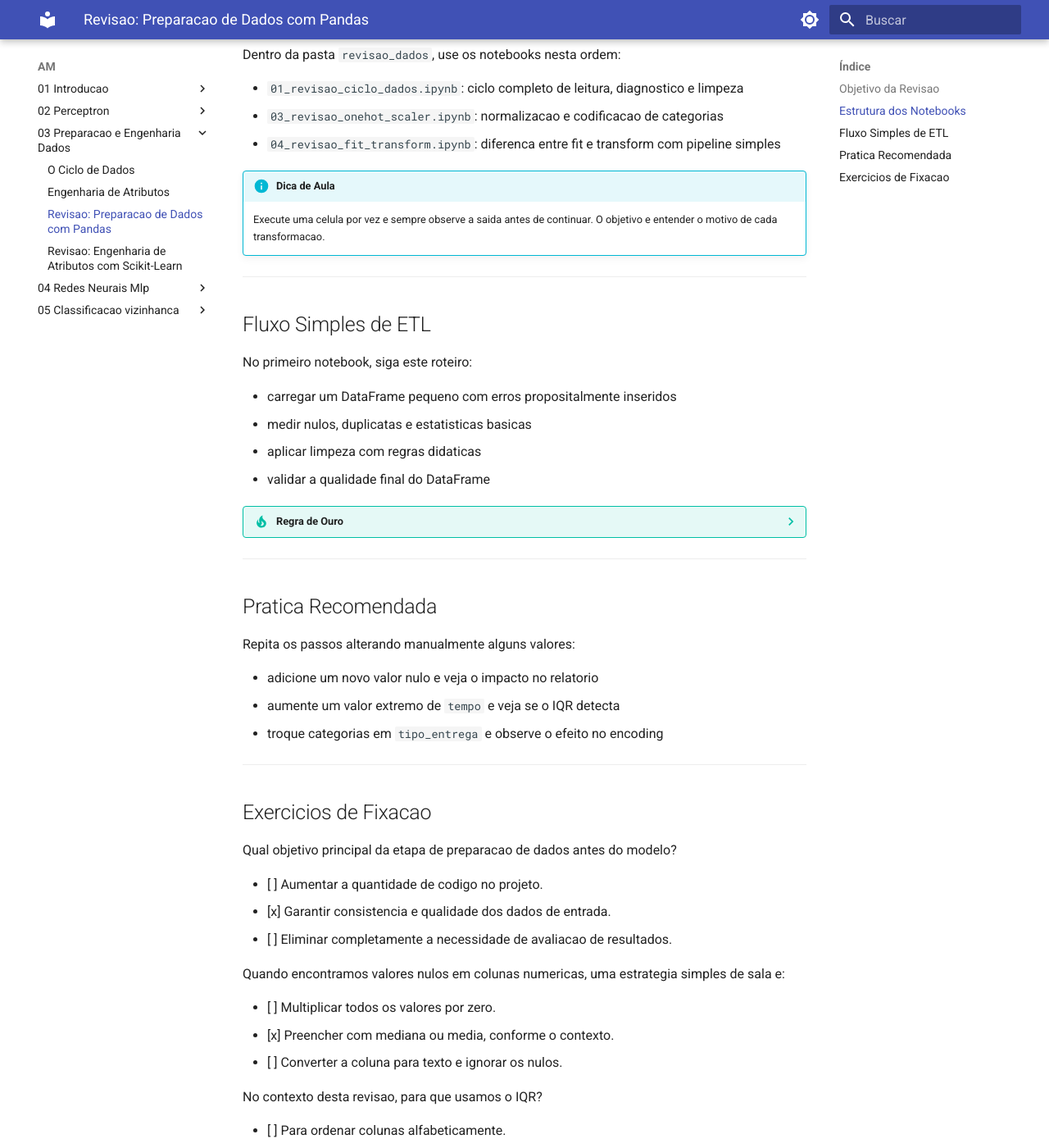
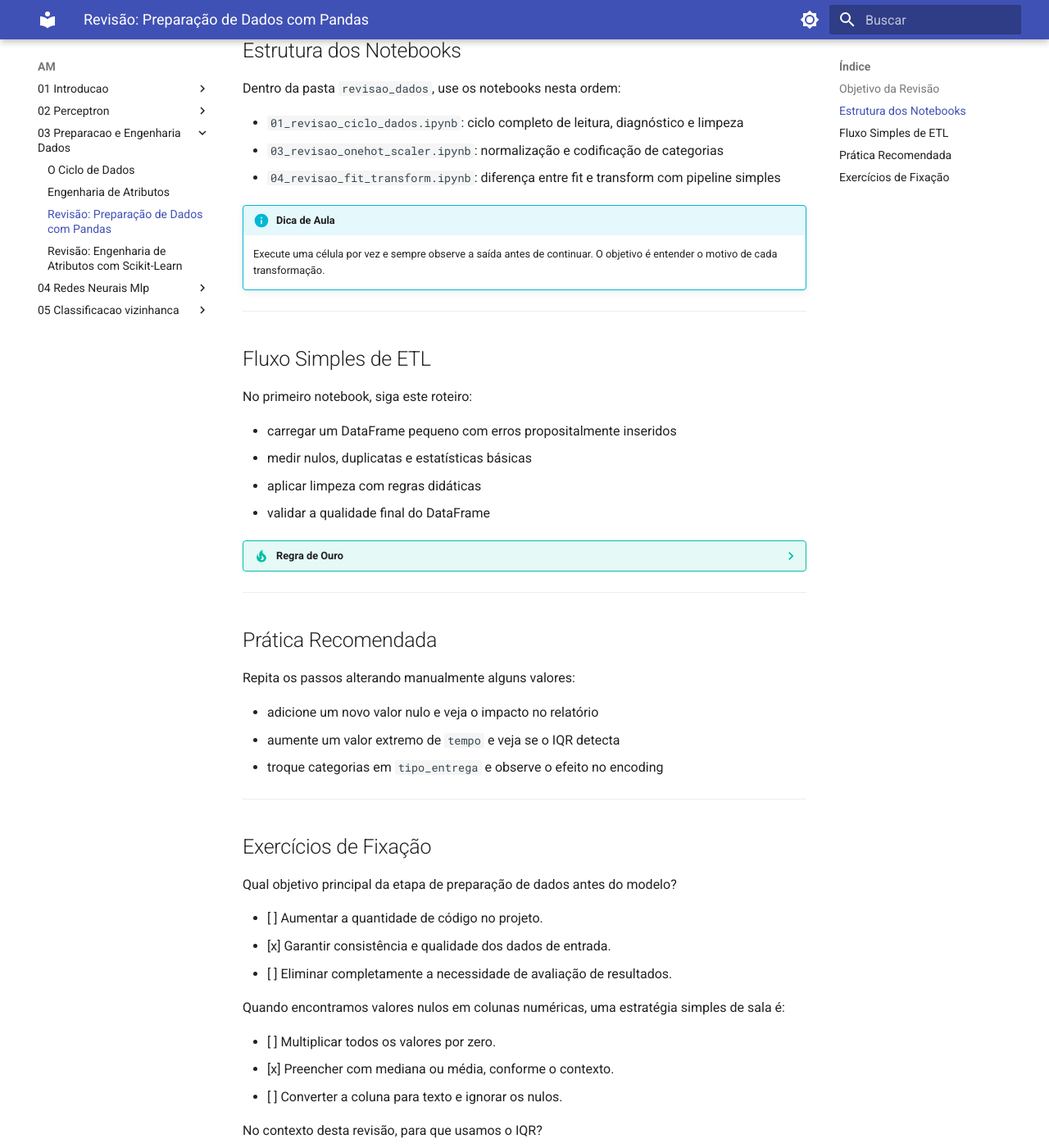
Before and after one commit to i-davies/Conteudo-Fatec-2026-1, an MkDocs documentation site: the page built from docs/AM/03_Preparacao_e_Engenharia_Dados/03_Revisao_Pandas.md, in a window 1280 px wide and 1400 px high, scrolled down 667 px. Shown: the whole window at 82% size. Built offline with MkDocs 1.6.1 and Material for MkDocs 9.7.7, drawn with Linux system fonts in a browser that asks for light colours; some of the changed text lies outside the part shown.

Commit message:
docs: ajustes gerais de comentários e acentos
Co-authored-by: Copilot <copilot@github.com>

```diff
--- a/docs/AM/03_Preparacao_e_Engenharia_Dados/03_Revisao_Pandas.md
+++ b/docs/AM/03_Preparacao_e_Engenharia_Dados/03_Revisao_Pandas.md
@@ -1,13 +1,15 @@
-# Revisao: Preparacao de Dados com Pandas
+# Revisão: Preparação de Dados com Pandas
 
-Esta revisao isola os conceitos da etapa de ETL em uma sequencia de notebooks pequenos.
-A ideia aqui e praticar com exemplos simples e diretos, sem sobrecarga de codigo.
+Esta revisão isola os conceitos da etapa de ETL em uma sequência de notebooks pequenos.
+A ideia aqui é praticar com exemplos simples e diretos, sem sobrecarga de código.
+>
+> Projeto utilizado: [Revisão](https://github.com/i-davies/revisao_perceptron).
 
 ---
 
-## Objetivo da Revisao
+## Objetivo da Revisão
 
-Ao final da trilha, voce deve conseguir:
+Ao final da trilha, você deve conseguir:
 
 - identificar dados faltantes e duplicados
 - tratar nulos com regras simples
@@ -20,13 +22,13 @@ Ao final da trilha, voce deve conseguir:
 
 Dentro da pasta `revisao_dados`, use os notebooks nesta ordem:
 
-- `01_revisao_ciclo_dados.ipynb`: ciclo completo de leitura, diagnostico e limpeza
-- `03_revisao_onehot_scaler.ipynb`: normalizacao e codificacao de categorias
-- `04_revisao_fit_transform.ipynb`: diferenca entre fit e transform com pipeline simples
+- `01_revisao_ciclo_dados.ipynb`: ciclo completo de leitura, diagnóstico e limpeza
+- `03_revisao_onehot_scaler.ipynb`: normalização e codificação de categorias
+- `04_revisao_fit_transform.ipynb`: diferença entre fit e transform com pipeline simples
 
 !!! info "Dica de Aula"
-    Execute uma celula por vez e sempre observe a saida antes de continuar.
-    O objetivo e entender o motivo de cada transformacao.
+    Execute uma célula por vez e sempre observe a saída antes de continuar.
+    O objetivo é entender o motivo de cada transformação.
 
 ---
 
@@ -35,8 +37,8 @@ Dentro da pasta `revisao_dados`, use os notebooks nesta ordem:
 No primeiro notebook, siga este roteiro:
 
 - carregar um DataFrame pequeno com erros propositalmente inseridos
-- medir nulos, duplicatas e estatisticas basicas
-- aplicar limpeza com regras didaticas
+- medir nulos, duplicatas e estatísticas básicas
+- aplicar limpeza com regras didáticas
 - validar a qualidade final do DataFrame
 
 ??? tip "Regra de Ouro"
@@ -44,36 +46,36 @@ No primeiro notebook, siga este roteiro:
 
 ---
 
-## Pratica Recomendada
+## Prática Recomendada
 
 Repita os passos alterando manualmente alguns valores:
 
-- adicione um novo valor nulo e veja o impacto no relatorio
+- adicione um novo valor nulo e veja o impacto no relatório
 - aumente um valor extremo de `tempo` e veja se o IQR detecta
 - troque categorias em `tipo_entrega` e observe o efeito no encoding
 
 ---
 
-## Exercicios de Fixacao
+## Exercícios de Fixação
 
 <quiz>
-Qual objetivo principal da etapa de preparacao de dados antes do modelo?
+Qual objetivo principal da etapa de preparação de dados antes do modelo?
 
-* [ ] Aumentar a quantidade de codigo no projeto.
-* [x] Garantir consistencia e qualidade dos dados de entrada.
-* [ ] Eliminar completamente a necessidade de avaliacao de resultados.
+* [ ] Aumentar a quantidade de código no projeto.
+* [x] Garantir consistência e qualidade dos dados de entrada.
+* [ ] Eliminar completamente a necessidade de avaliação de resultados.
 </quiz>
 
 <quiz>
-Quando encontramos valores nulos em colunas numericas, uma estrategia simples de sala e:
+Quando encontramos valores nulos em colunas numéricas, uma estratégia simples de sala é:
 
 * [ ] Multiplicar todos os valores por zero.
-* [x] Preencher com mediana ou media, conforme o contexto.
+* [x] Preencher com mediana ou média, conforme o contexto.
 * [ ] Converter a coluna para texto e ignorar os nulos.
 </quiz>
 
 <quiz>
-No contexto desta revisao, para que usamos o IQR?
+No contexto desta revisão, para que usamos o IQR?
 
 * [ ] Para ordenar colunas alfabeticamente.
 * [ ] Para criar novos endpoints automaticamente.
```
Also changed, not shown: docs/AM/02_Perceptron/04_Revisao.md (+2 -3 lines), docs/AM/02_Perceptron/05_Revisao_NumPy.md (+1 -0 lines), docs/AM/03_Preparacao_e_Engenharia_Dados/04_Revisao_Engenharia_Atributos.md (+27 -25 lines), docs/AM/03_Preparacao_e_Engenharia_Dados/revisao_dados/04_revisao_fit_transform.ipynb.
